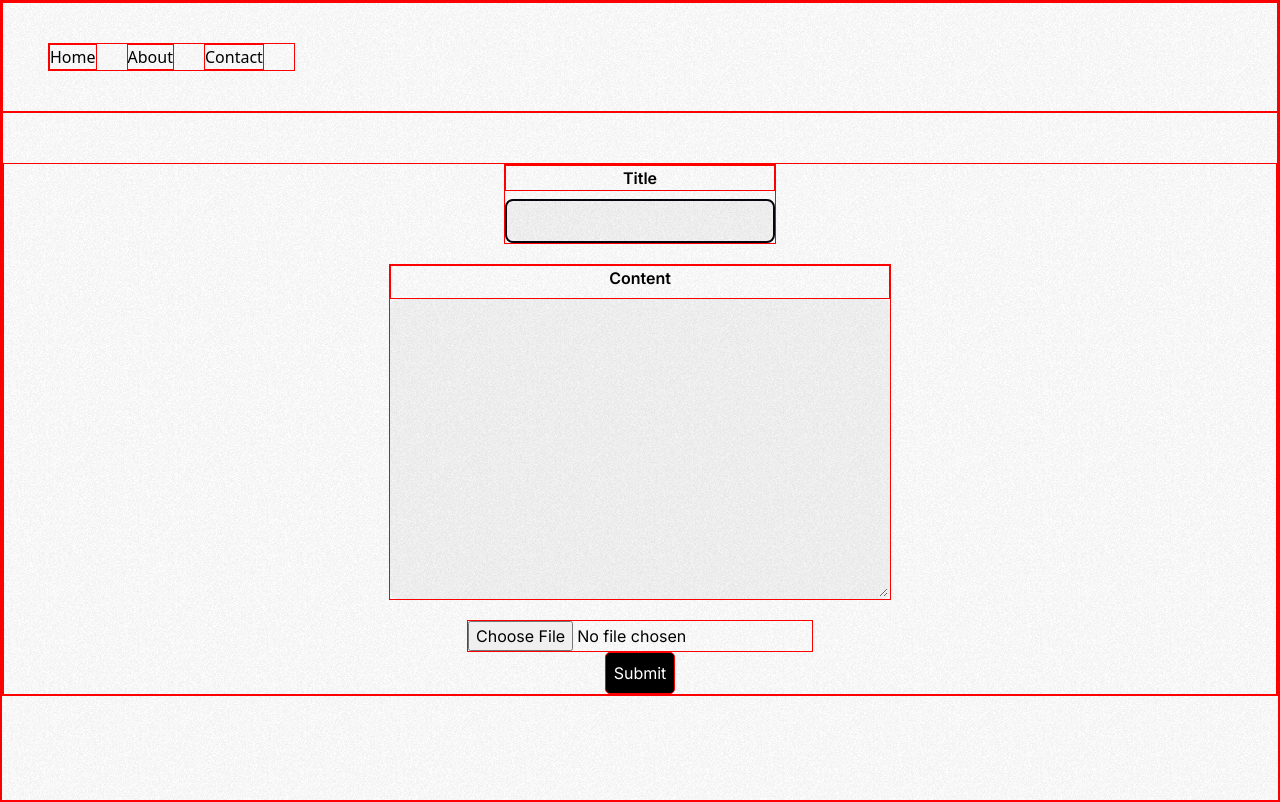
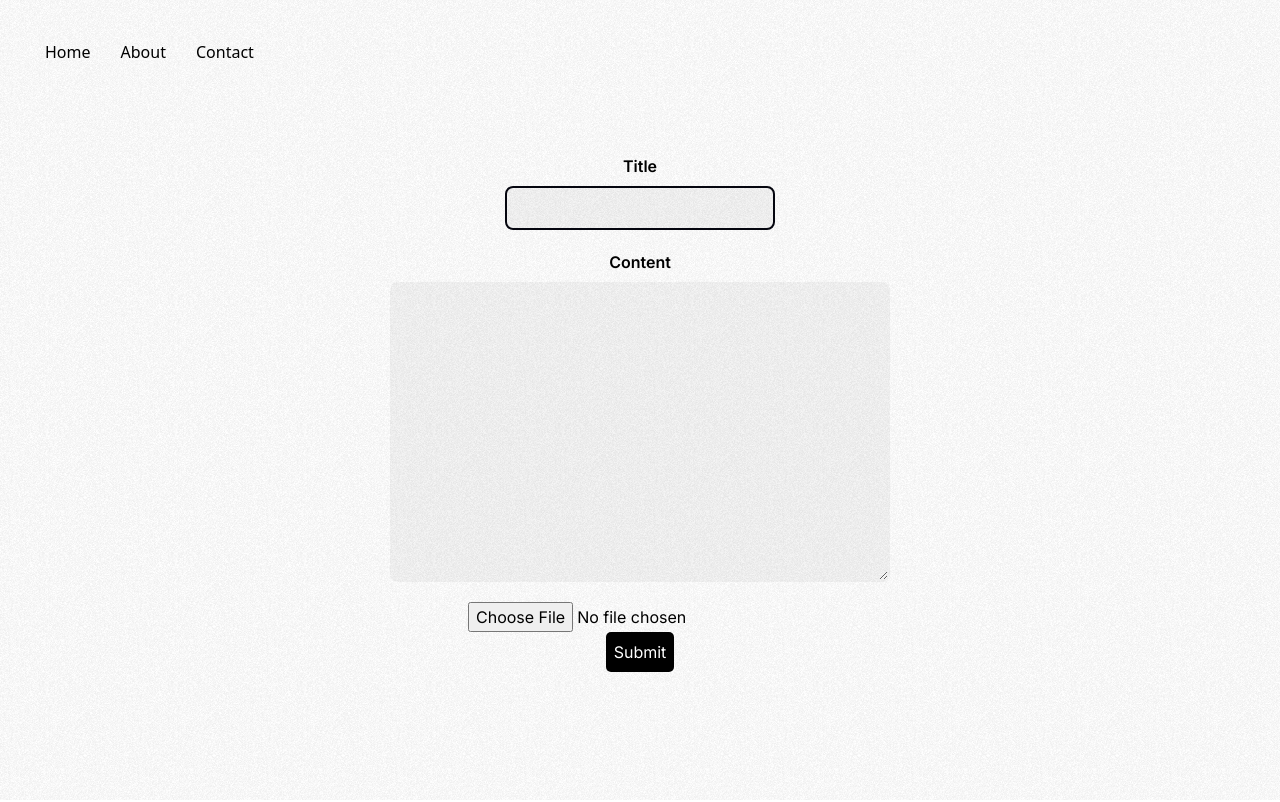
Before and after one commit to ThomasPIET/blog_stage, a Next.js app: page /createPost in a window 1280 px wide. Built offline with nearby package versions, Linux system fonts and the light colour scheme.

Commit message:
style article page

```diff
--- /dev/null
+++ b/app/article/[title]/style.css
@@ -0,0 +1,26 @@
+.container{
+    margin: 0 auto;
+    width: 100%;
+    max-width: 750px;
+    padding: 40px 80px;
+    display: flex;
+    flex-direction: column;
+    align-items: center;
+}
+
+.title {
+    font-size: 24px;
+    font-weight: bold;
+    color: #333;
+    margin-bottom: 10px;
+
+}
+
+
+.content {
+    padding-top: 5px;
+    line-height: 1.6;
+}
+.content p {
+    margin-bottom: 30px; /* Ajustez cette valeur pour contrôler l'espace entre les paragraphes */
+}
--- a/app/globals.css
+++ b/app/globals.css
@@ -10,9 +10,9 @@
     font-style: normal;
 }
 
-* {
-    border: 1px solid red;
-}
+/** {*/
+/*    border: 1px solid red;*/
+/*}*/
 
 body {
     z-index: 1;
--- a/components/Article_/style.css
+++ b/components/Article_/style.css
@@ -3,7 +3,7 @@
   flex-direction: column;
   align-items: center;
   padding: 60px;
- margin: 60px 200px;
+  margin: 100px 200px;
 
 }
 
```
Also changed, not shown: app/article/[title]/page.js (+8 -23 lines).
